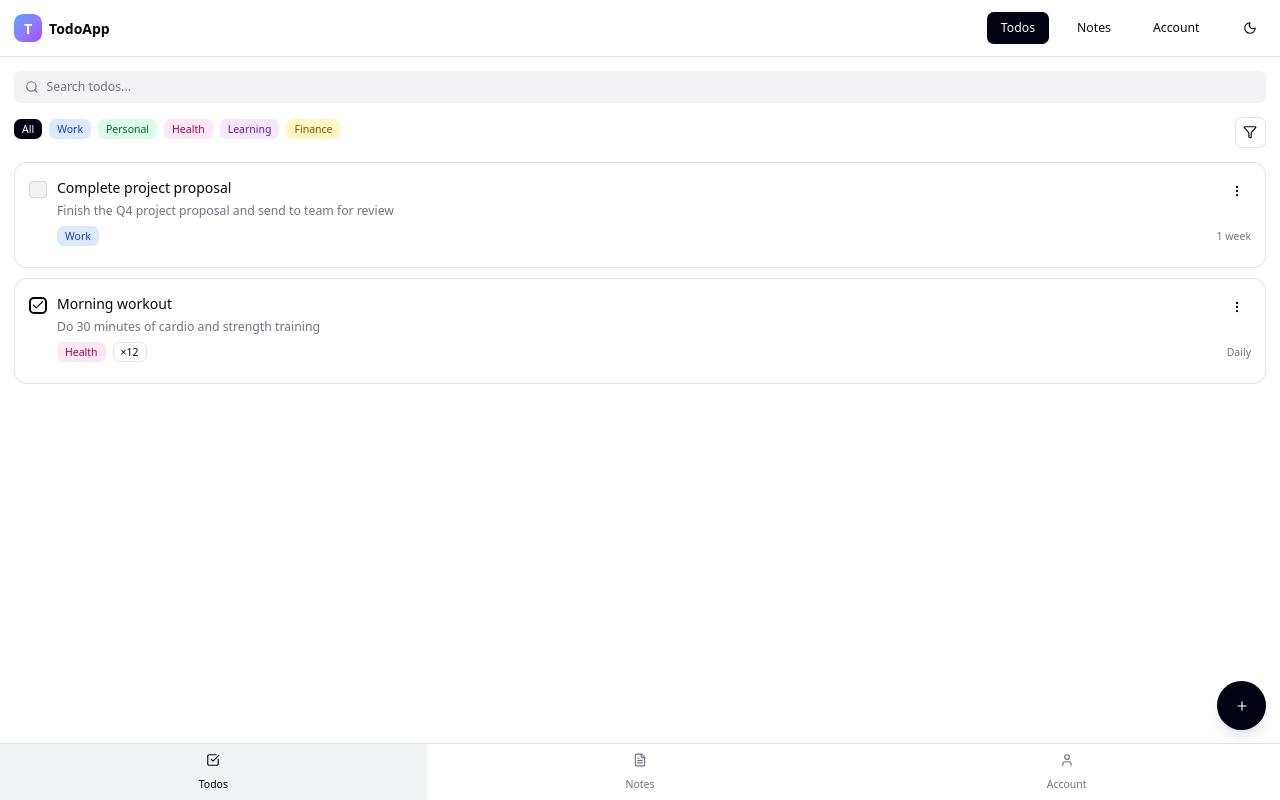
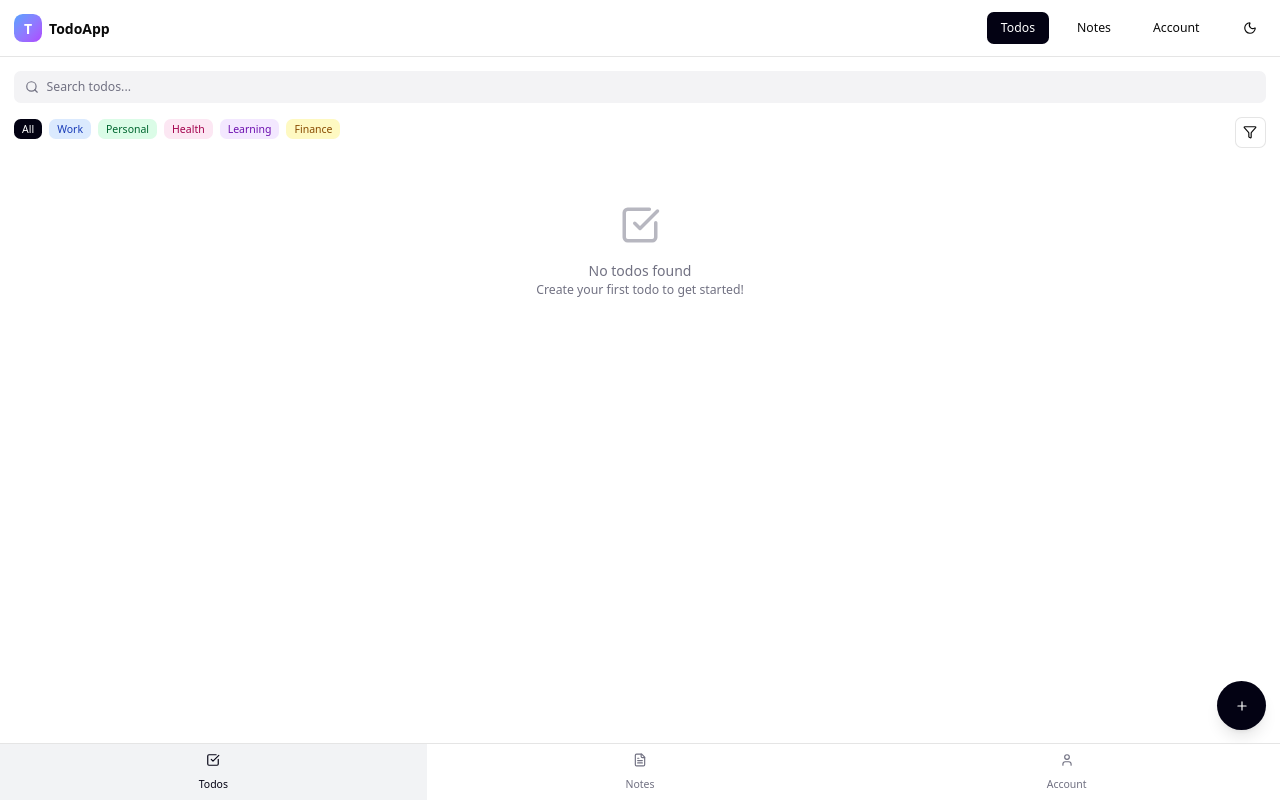
Before and after one commit to Neel-Guy/Do-it, a React (Vite) app: page /to-do in a window 1280 px wide. Built offline with nearby package versions, Linux system fonts and the light colour scheme.

Commit message:
[change] : the indexedDB implementation to getAllData from async await to a promise based structure for better resolution of transactional data.

```diff
--- a/src/routes/to-do/index.tsx
+++ b/src/routes/to-do/index.tsx
@@ -13,7 +13,7 @@ import { useEffect, useState } from "react";
 import { CreateTodoDialog } from "./components/create-to-do-dialog";
 import { TodoItem } from "./components/to-do-item";
 
-import { addData } from "@/utils/indexed-db/to-do";
+import { addData, getAllData } from "@/utils/indexed-db/to-do";
 import type { Todo } from "@/utils/types";
 import { createFileRoute } from "@tanstack/react-router";
 
@@ -54,45 +54,15 @@ function RouterComponent() {
 	const [sortBy, setSortBy] = useState<"date" | "category" | "title">("date");
 	const [isCreateDialogOpen, setIsCreateDialogOpen] = useState(false);
 
-	// Load sample data on component mount
+	const getAllTodos = async () => {
+		const data = (await getAllData()) as Todo[];
+		setTodos(data);
+		console.log("data", data);
+	};
+
+	// biome-ignore lint/correctness/useExhaustiveDependencies: <explanation>
 	useEffect(() => {
-		const sampleTodos: Todo[] = [
-			{
-				id: "1",
-				title: "Complete project proposal",
-				description:
-					"Finish the Q4 project proposal and send to team for review",
-				category: "Work",
-				notificationFrequency: "1 week",
-				isRecurring: false,
-				isCompleted: false,
-				completedCount: 0,
-				createdAt: new Date("2024-01-15"),
-			},
-			{
-				id: "2",
-				title: "Morning workout",
-				description: "Do 30 minutes of cardio and strength training",
-				category: "Health",
-				notificationFrequency: "Daily",
-				isRecurring: true,
-				isCompleted: false,
-				completedCount: 12,
-				createdAt: new Date("2024-01-10"),
-			},
-			{
-				id: "3",
-				title: "Read React documentation",
-				description: "Study the new React 18 features and concurrent rendering",
-				category: "Learning",
-				notificationFrequency: "3 days",
-				isRecurring: false,
-				isCompleted: true,
-				completedCount: 1,
-				createdAt: new Date("2024-01-12"),
-			},
-		];
-		setTodos(sampleTodos);
+		getAllTodos();
 	}, []);
 
 	const filteredAndSortedTodos = todos
--- a/src/utils/indexed-db/to-do.ts
+++ b/src/utils/indexed-db/to-do.ts
@@ -47,9 +47,19 @@ export async function addData(data: Todo) {
 	return tx.oncomplete;
 }
 
-export async function getAllData() {
-	const db = await getDB();
-	const tx = db.transaction(STORE_NAME, "readonly");
-	const store = tx.objectStore(STORE_NAME);
-	return store.getAll();
+export function getAllData() {
+	return new Promise((resolve) => {
+		const request = indexedDB.open(DB_NAME);
+
+		request.onsuccess = () => {
+			const db = request.result;
+			const tx = db.transaction(STORE_NAME, "readonly");
+			const store = tx.objectStore(STORE_NAME);
+			const res = store.getAll();
+
+			res.onsuccess = () => {
+				resolve(res.result);
+			};
+		};
+	});
 }
```
